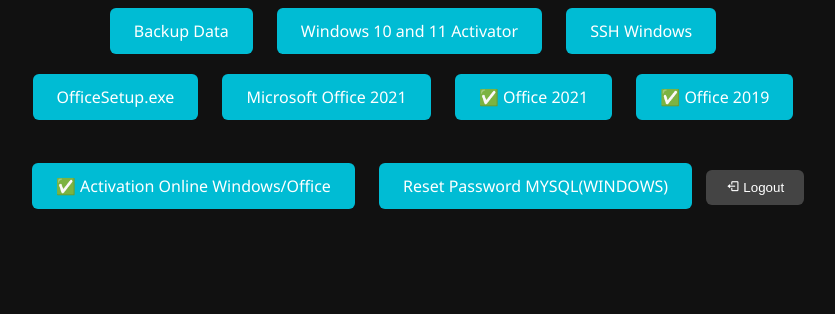
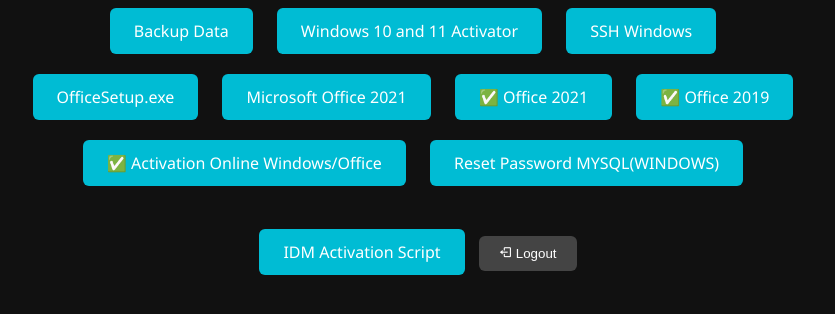
Before and after one commit to paulmendoza24/main, a plain HTML site: page pages/downloads.html in a window 1280 px wide. Shown: the part 186-500 px from the top of the page, without its empty margins (227-1062 px from the left). Drawn offline with nearby package versions, Linux system fonts and the light colour scheme; sample sign-in values are in the browser's storage.

Commit message:
Add files via upload

```diff
--- a/pages/downloads.html
+++ b/pages/downloads.html
@@ -122,6 +122,9 @@
         <a class="download-link"
             data-href="aHR0cHM6Ly9naXRodWIuY29tL3BhdWxtZW5kb3phMjQvUmVzZXQtUGFzc3dvcmQtTXlTUUwtV0lORE9XUy0vYmxvYi9tYWluL215c3FscmVzZXRwYXNzd29yZC50eHQ="
             target="_blank">Reset Password MYSQL(WINDOWS)</a>
+        <a class="download-link"
+            data-href="aHR0cHM6Ly9jb2RlbG9hZC5naXRodWIuY29tL3BhdWxtZW5kb3phMjQvSURNLUFjdGl2YXRpb24tTGlmZVRpbWUvemlwL3JlZnMvaGVhZHMvbWFpbg=="
+            target="_blank">IDM Activation Script</a>
 
         <div class="con" id="commandContainer" style="display:none;">
             <h2>Command</h2>
@@ -132,7 +135,7 @@
                 slmgr /dlv
             </p>
 
-            <h3>2️⃣ Activation: Powershell (Run As Admin)</h3>
+        <h3>2️⃣ Activation: Powershell (Run As Admin)</h3>
             <p>irm https://get.activated.win | iex</p>
         </div>
         <button class="logout-btn" onclick="logout()"><i class='bx bx-log-out'></i> Logout</button>
```
